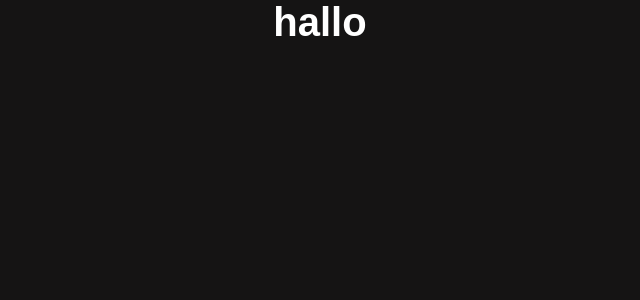
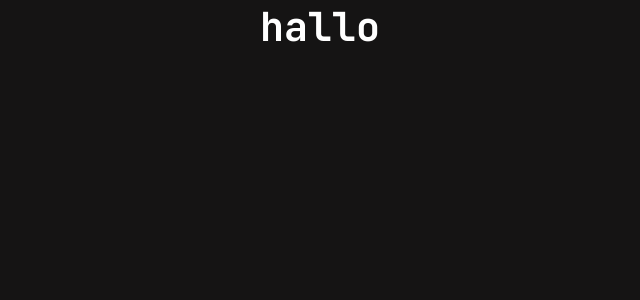
Before and after one commit to tomvieir/LandingPage, a Next.js app: page / in a window 1280 px wide. Shown: the top 300 px of the page, without its empty margins (320-960 px from the left). Built offline with nearby package versions, Linux system fonts and the light colour scheme.

Commit message:
next/document add

```diff
--- /dev/null
+++ b/pages/_document.tsx
@@ -0,0 +1,21 @@
+import Document, { Html, Head, Main, NextScript } from "next/document";
+
+export default class Mydocument extends Document {
+    render() {
+        return (
+
+            <Html>
+                <Head>
+                    <link rel="preconnect" href="https://fonts.googleapis.com" />
+                    <link href="https://fonts.googleapis.com/css2?family=JetBrains+Mono:wght@400;700;800&family=Poppins:wght@400;600&display=swap" rel="stylesheet" />
+
+                </Head>
+
+                <body>
+                    <Main />
+                    <NextScript />
+                </body>
+            </Html>
+        )
+    }
+}
```
